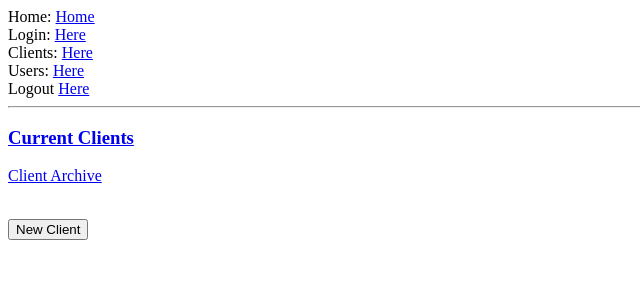
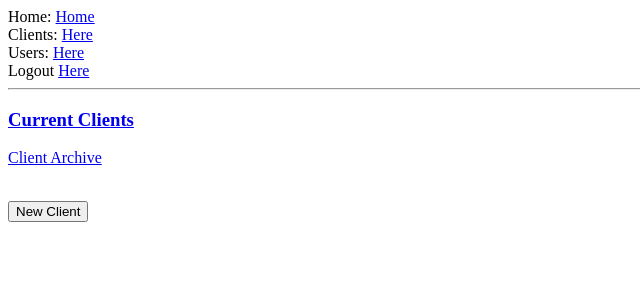
Before and after one commit to rpp114/sbt_notes, a Flask app: page /clients in a window 1280 px wide. Shown: the top 300 px of the page, without its empty margins (0-640 px from the left). Run offline with Flask 2, Linux system fonts and the light colour scheme; a user stored in the database is signed in; data that the repository does not hold is empty; parts of the project's set-up code (start-up, migrations or seed data) failed here and were passed over.

Commit message:
removed login from base.html

```diff
--- a/app/templates/base.html
+++ b/app/templates/base.html
@@ -4,7 +4,6 @@
   </head>
   <body>
     <div>Home: <a href="/user/tasklist">Home</a></div>
-    <div>Login: <a href="/login">Here</a></div>
     <div>Clients: <a href="/clients">Here</a></div>
     <div>Users: <a href="/users">Here</a></a></div>
     <div>Logout <a href="/logout">Here</a></a></div>
```
